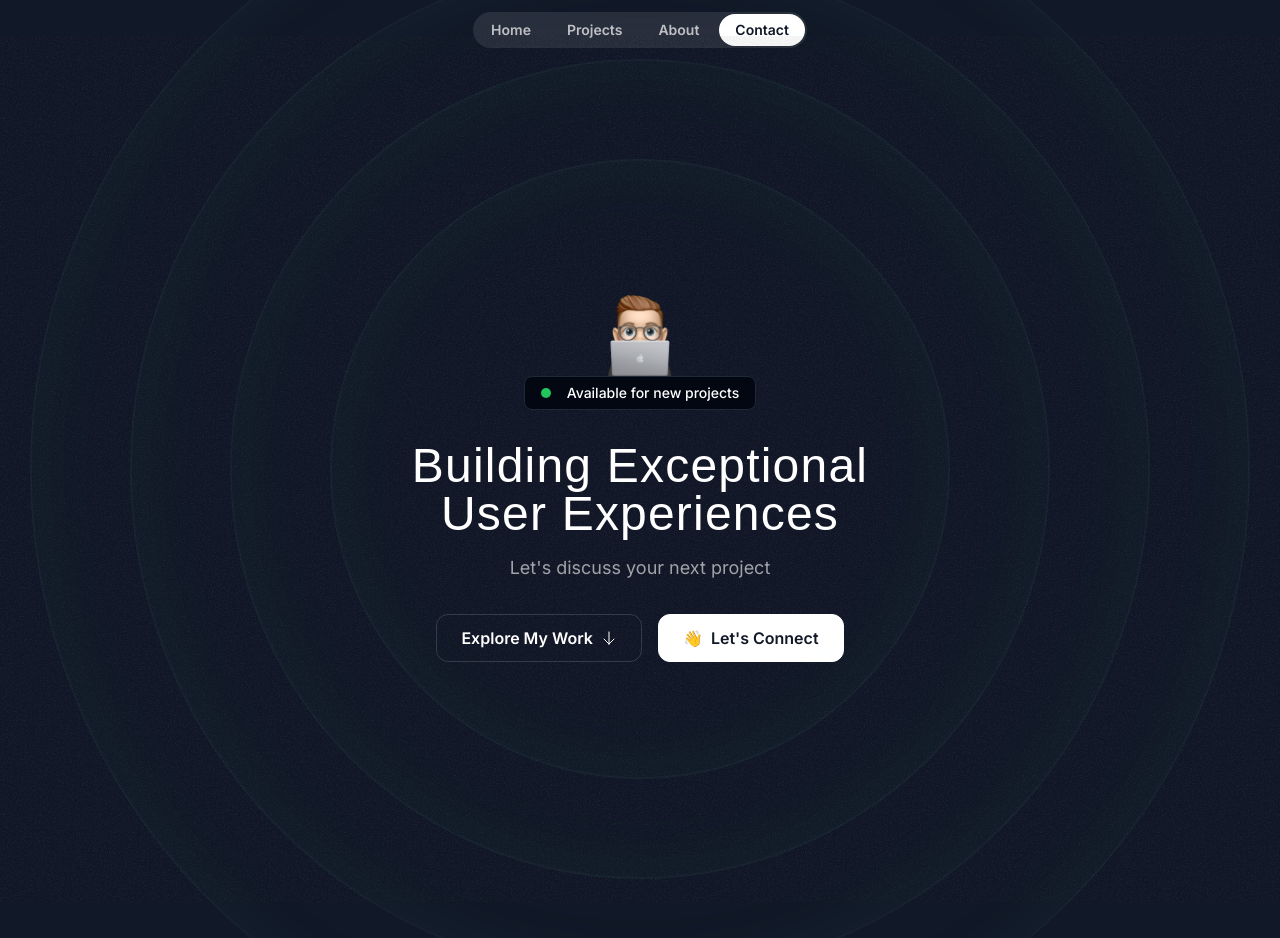
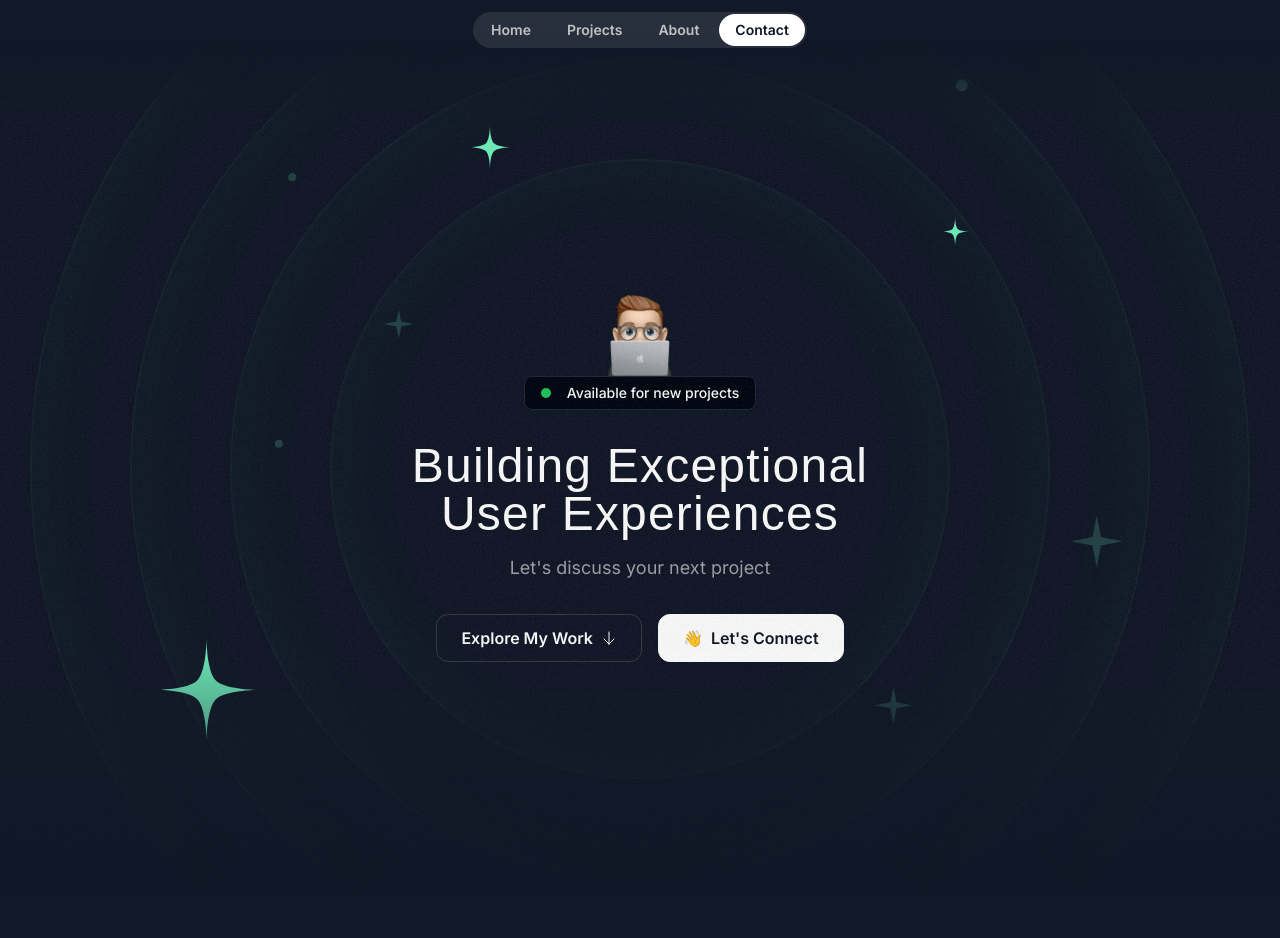
Before and after one commit to Xavier-Tse/React-Portfolio, a Next.js app: page / in a window 1280 px wide. Shown: the top 938 px of the page. Built offline with nearby package versions, Linux system fonts and the light colour scheme; a web font is replaced by a local one.

Commit message:
feat: hero section -stars

```diff
--- /dev/null
+++ b/src/components/HeroOrbit.tsx
@@ -0,0 +1,23 @@
+import {PropsWithChildren} from "react";
+
+export const HeroOrbit = ({
+  children,
+  size,
+  rotate,
+}: PropsWithChildren<{ size: number; rotate: number; }>) => {
+  return (
+    <div className="absolute left-1/2 top-1/2 -translate-x-1/2 -translate-y-1/2">
+      <div className="flex items-start justify-start" style={{
+        transform: `rotate(${rotate}deg)`,
+        height: `${size}px`,
+        width: `${size}px`,
+      }}>
+        <div className="inline-flex" style={{
+          transform: `rotate(${rotate * -1}deg)`,
+        }}>
+          { children }
+        </div>
+      </div>
+    </div>
+  )
+}
--- a/src/sections/Header.tsx
+++ b/src/sections/Header.tsx
@@ -1,6 +1,6 @@
 export const Header = () => {
   return (
-    <div className="flex justify-center items-center relative top-3">
+    <div className="flex justify-center items-center relative top-3 w-full z-10">
       <nav className="flex gap-1 p-0.5 border-white/15 rounded-full bg-white/10 backdrop-blur">
         <a href="#" className="nav-item">
           Home
--- a/src/sections/Hero.tsx
+++ b/src/sections/Hero.tsx
@@ -2,10 +2,14 @@ import memojiImage from "@/assets/images/memoji-computer.png";
 import Image from "next/image";
 import ArrowDown from "@/assets/icons/arrow-down.svg";
 import grainImage from "@/assets/images/grain.jpg";
+import StarIcon from "@/assets/icons/star.svg";
+import SparcleIcon from "@/assets/icons/sparkle.svg";
+import {HeroOrbit} from "@/components/HeroOrbit";
 
 export const HeroSection = () => {
   return (
     <div className="py-32 md:py-48 lg:py-60 relative z-0 overflow-x-clip">
+      <div className="absolute inset-0 [mask-image:linear-gradient(to_bottom,transparent,black_10%,black_70%,transparent)]">
         <div
           className="absolute inset-0 -z-30 opacity-5"
           style={{
@@ -16,6 +20,34 @@ export const HeroSection = () => {
         <div className="size-[820px] hero-ring"></div>
         <div className="size-[1020px] hero-ring"></div>
         <div className="size-[1220px] hero-ring"></div>
+        <HeroOrbit size={800} rotate={-72}>
+          <StarIcon className="size-28 text-emerald-300"/>
+        </HeroOrbit>
+        <HeroOrbit size={550} rotate={20}>
+          <StarIcon className="size-12 text-emerald-300"/>
+        </HeroOrbit>
+        <HeroOrbit size={590} rotate={98}>
+          <StarIcon className="size-8 text-emerald-300"/>
+        </HeroOrbit>
+        <HeroOrbit size={430} rotate={-14}>
+          <SparcleIcon className="size-8 text-emerald-300/20"/>
+        </HeroOrbit>
+        <HeroOrbit size={530} rotate={178}>
+          <SparcleIcon className="size-10 text-emerald-300/20"/>
+        </HeroOrbit>
+        <HeroOrbit size={710} rotate={144}>
+          <SparcleIcon className="size-14 text-emerald-300/20"/>
+        </HeroOrbit>
+        <HeroOrbit size={720} rotate={85}>
+          <div className="size-3 rounded-full bg-emerald-300/20"/>
+        </HeroOrbit>
+        <HeroOrbit size={520} rotate={-41}>
+          <div className="size-2 rounded-full bg-emerald-300/20"/>
+        </HeroOrbit>
+        <HeroOrbit size={650} rotate={-5}>
+          <div className="size-2 rounded-full bg-emerald-300/20"/>
+        </HeroOrbit>
+      </div>
       <div className="container">
         <div className="flex flex-col items-center">
           <Image
```
Lines whose indentation alone changed are shown as unchanged.
